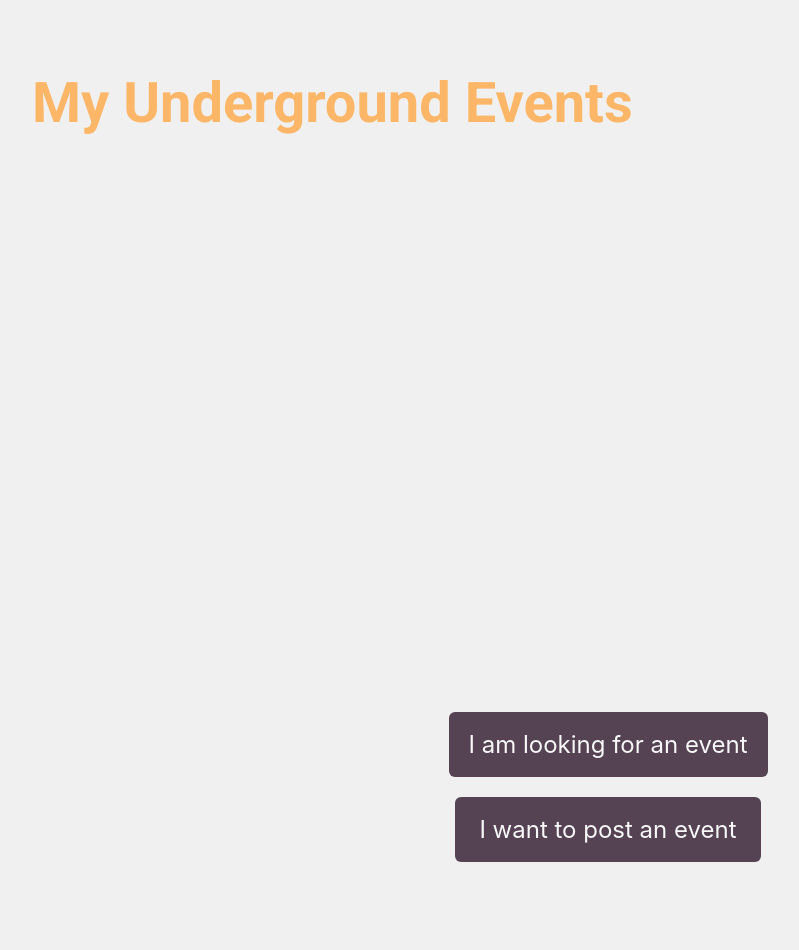
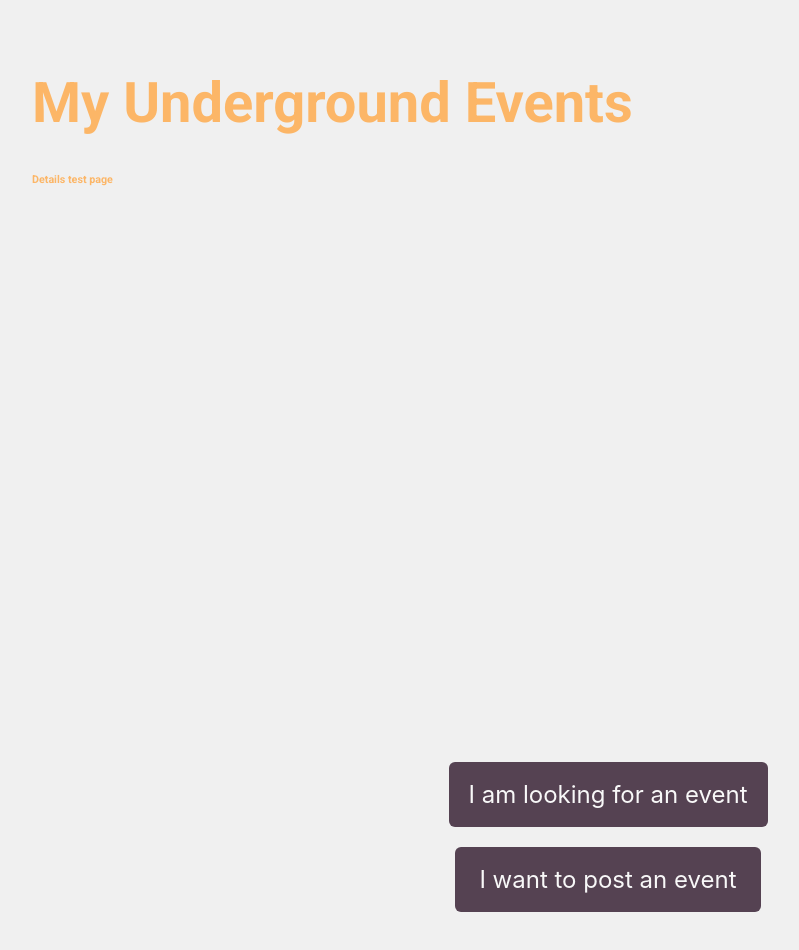
Before and after one commit to alkalinemusic/myundergroundeventAGAIN, a React (Vite) app: page / in a window 1280 px wide. Shown: the top 950 px of the page, without its empty margins (32-831 px from the left). Built offline with nearby package versions, Linux system fonts and the light colour scheme.

Commit message:
add link to eventDetails test page

```diff
--- a/src/components/Header.jsx
+++ b/src/components/Header.jsx
@@ -7,6 +7,9 @@ export default function Header() {
     <div>
       <Link to="/">
         <h1 className="header-page-header">My Underground Events</h1>
+      </Link>
+      <Link className="header-page-header" to="/eventDetails/Id">
+        <h6>Details test page</h6>
       </Link>
       <div>
         {/* FIXIT: these links will eventually go in the navbar */}
```
